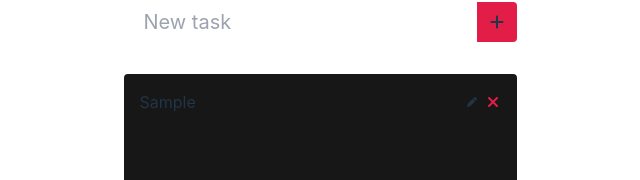
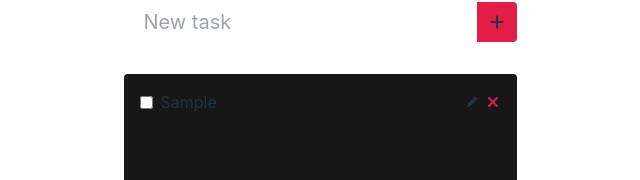
Before and after one commit to danielrn07/taskify, a React (Vite) app: page / in a window 1280 px wide. Both pictures are taken after typing "Sample" into the empty fields and a click on the button 816 px from the left and 192 px from the top of the page. Shown: the part 170-350 px from the top of the page, without its empty margins (320-960 px from the left). Built offline with nearby package versions, Linux system fonts and the light colour scheme.

Commit message:
feat: add checkbox functionality and isChecked property to tasks

```diff
--- a/src/App.jsx
+++ b/src/App.jsx
@@ -21,18 +21,25 @@ class App extends Component {
     let { newTask } = this.state
     newTask = newTask.trim()
 
-    if (tasks.indexOf(newTask) !== -1) return
+    const taskExists = tasks.some((task) => task.text === newTask)
+
+    if (taskExists) return
+
+    const newTaskObject = {
+      text: newTask,
+      isChecked: false,
+    }
 
     const newTasks = [...tasks]
 
     if (index === -1) {
       this.setState({
-        tasks: [...newTasks, newTask],
+        tasks: [...newTasks, newTaskObject],
       })
     }
 
     if (index !== -1) {
-      newTasks[index] = newTask
+      newTasks[index].text = newTask
 
       this.setState({
         tasks: [...newTasks],
@@ -57,8 +64,10 @@ class App extends Component {
 
     this.setState({
       index,
-      newTask: tasks[index],
+      newTask: tasks[index].text,
     })
+
+    this.inputRef.current.focus()
   }
 
   handleReset = () => {
@@ -72,6 +81,18 @@ class App extends Component {
   handleChange = (e) => {
     this.setState({
       newTask: e.target.value,
+    })
+  }
+
+  handleChecked = (e, index) => {
+    const { tasks } = this.state
+    const newTasks = [...tasks]
+
+    newTasks[index].isChecked = !tasks[index].isChecked
+
+    this.setState({
+      tasks: [...newTasks],
+      index: -1,
     })
   }
 
@@ -90,6 +111,7 @@ class App extends Component {
           tasks={tasks}
           handleDelete={this.handleDelete}
           handleEdit={this.handleEdit}
+          handleChecked={this.handleChecked}
         />
       </>
     )
--- a/src/components/Tasks/index.jsx
+++ b/src/components/Tasks/index.jsx
@@ -1,7 +1,7 @@
 import React from 'react'
 import { FaXmark, FaPen } from 'react-icons/fa6'
 
-const TaskList = ({ tasks, handleDelete, handleEdit }) => {
+const TaskList = ({ tasks, handleDelete, handleEdit, handleChecked }) => {
   return (
     <div className="flex flex-col h-96 mt-8">
       <ul className="item-list flex flex-col bg-neutral-900 h-full overflow-auto rounded-t">
@@ -10,7 +10,10 @@ const TaskList = ({ tasks, handleDelete, handleEdit }) => {
             key={index}
             className="flex justify-between items-center p-4 transition ease-in duration-300 hover:bg-gray-100/5"
           >
-            {task}
+            <div className="flex gap-2 items-center grow">
+              <input type="checkbox" checked={task.isChecked} onChange={(e) => handleChecked(e, index)} className='outline-none' />
+              {task.text}
+            </div>
             <span className="flex items-center gap-2">
               <FaPen
                 size={10}
```
